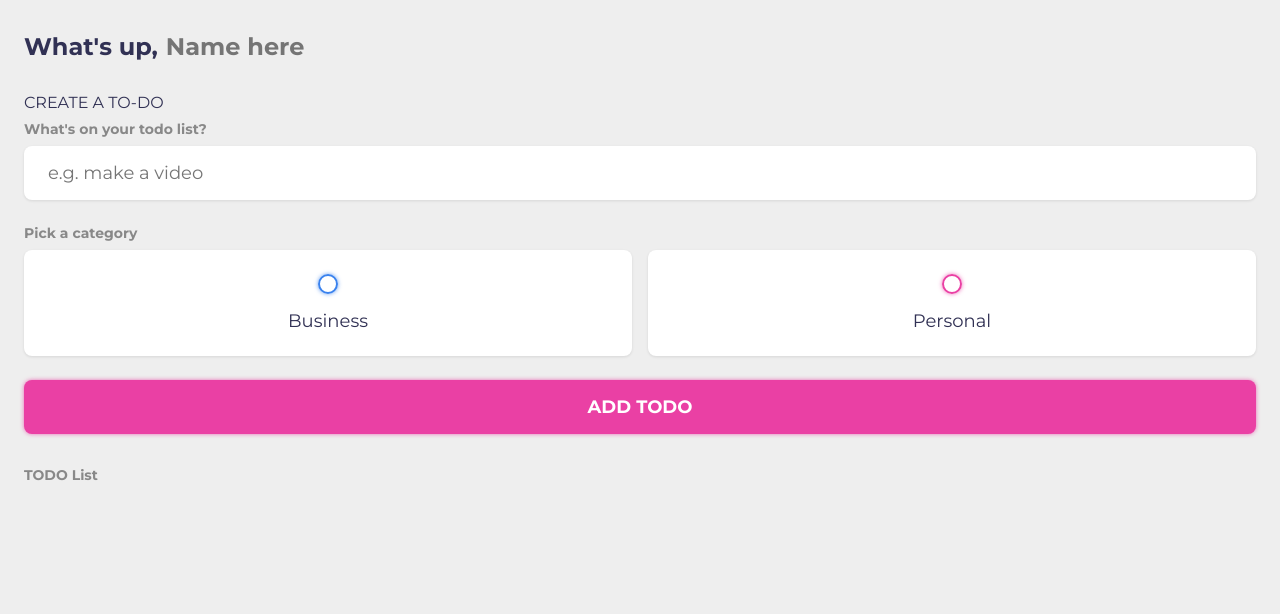
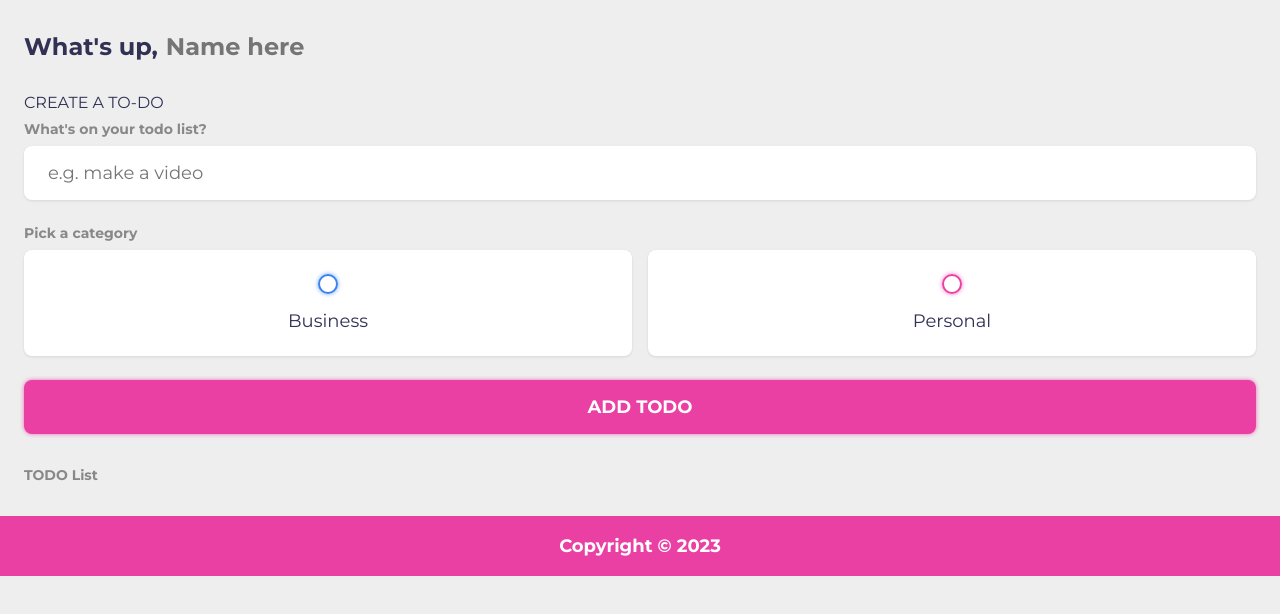
Before and after one commit to SurfingPanda/todo-app, a plain HTML site: page index.html in a window 1280 px wide. Drawn offline with Linux system fonts and the light colour scheme.

Commit message:
Update index.html
Added footer

```diff
--- a/index.html
+++ b/index.html
@@ -68,6 +68,12 @@
         </section>
     </main>
 
+    <footer class="footer">
+        <p>Copyright &copy
+            <span id="year"></span>
+        </p>
+    </footer>
+
     <script src="app.js"></script>
 </body>
 </html>
```
